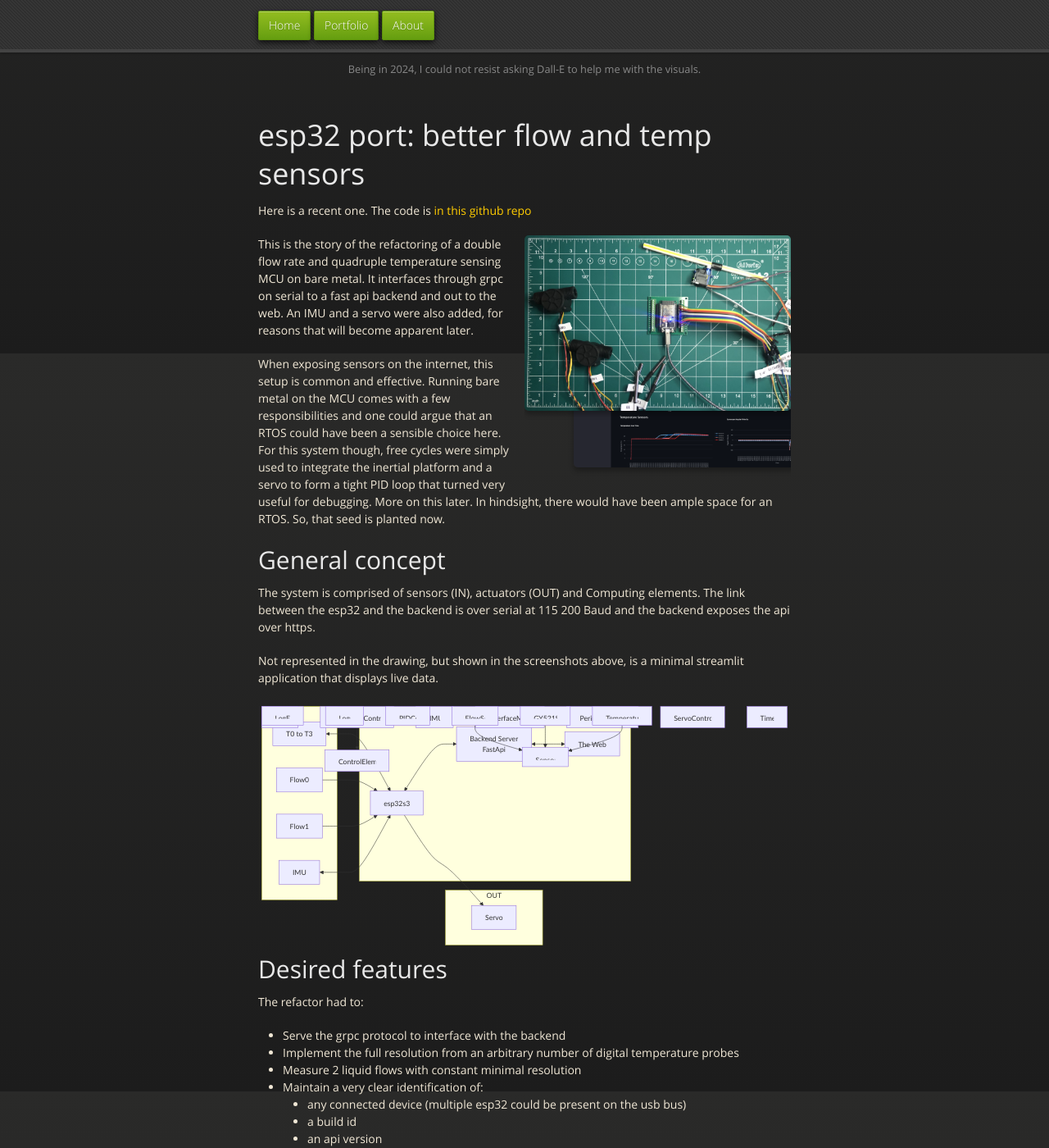
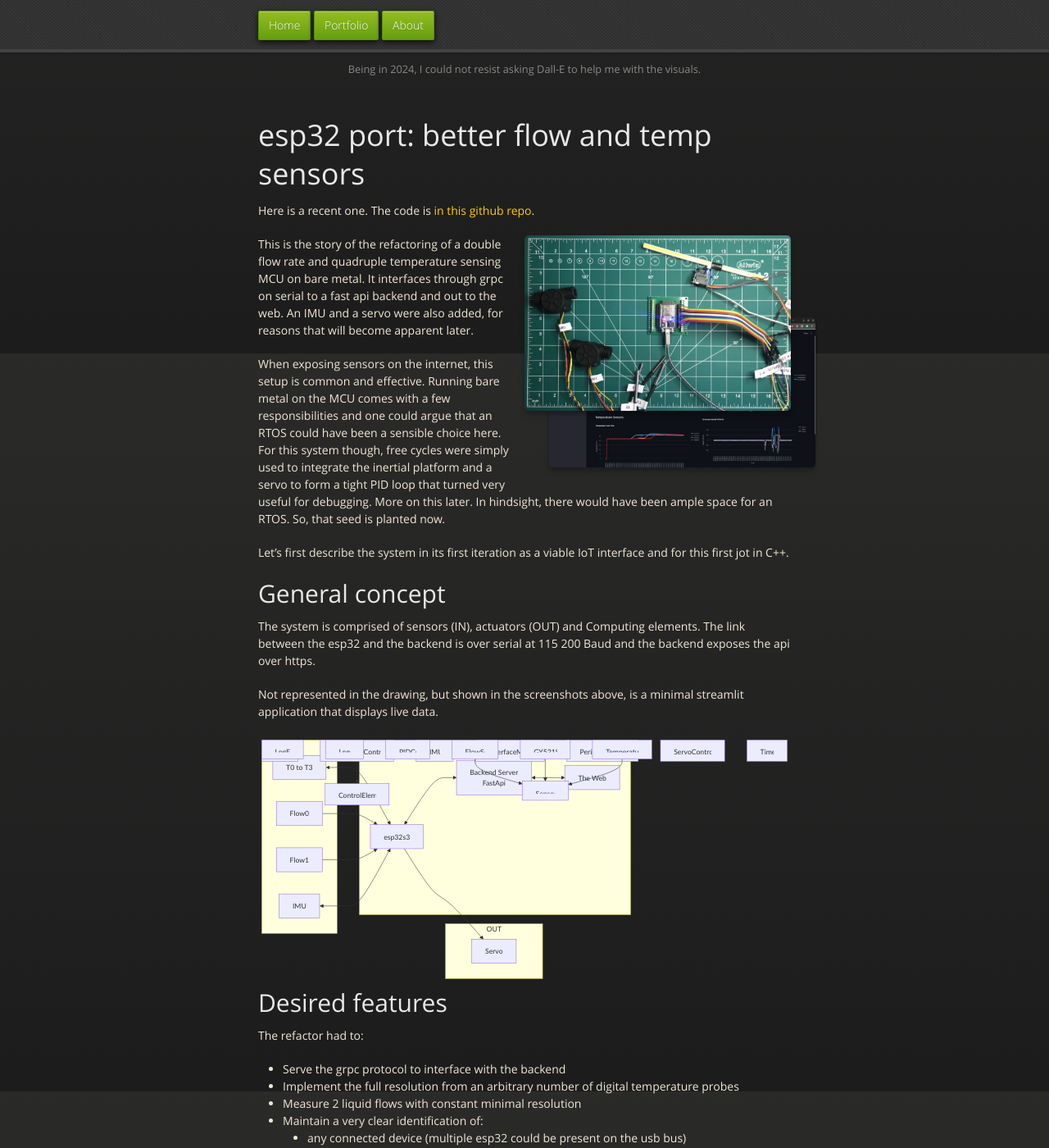
Before and after one commit to fperron-kt88/fx-portfolio, a Jekyll site: the page built from _posts/2024-12-17-new-esp32-flow-and-temp.md, in a window 1280 px wide and 1400 px high, scrolled down 469 px. Shown: the whole window at 82% size. Built offline with Jekyll 4.4.1, drawn with Linux system fonts in a browser that asks for light colours; comment, search, counter and statistics services are not loaded; part of the change alters nothing that is shown.

```diff
--- a/_posts/2024-12-17-new-esp32-flow-and-temp.md
+++ b/_posts/2024-12-17-new-esp32-flow-and-temp.md
@@ -23,7 +23,7 @@ asking Dall-E to help me with the visuals." %}
 
 # {{page.title}}
 
-Here is a recent one. The code is [in this github repo](https://github.com/fperron-kt88/fx-grpc-auto-detect)
+Here is a recent one. The code is [in this github repo](https://github.com/fperron-kt88/fx-grpc-auto-detect).
 
 <div class="image-stack-wrapper">
   <div class="diagonal-stack">
@@ -77,7 +77,7 @@ Here is a recent one. The code is [in this github repo](https://github.com/fperr
 
 .diagonal-bottom {
   top: 100px; /* Vertical offset for diagonal stacking */
-  left: 60px; /* Adjust as needed for horizontal overlap */
+  left: 30px; /* Adjust as needed for horizontal overlap */
   z-index: 1;
 }
 
@@ -90,9 +90,9 @@ Here is a recent one. The code is [in this github repo](https://github.com/fperr
   float: right;
   width: 50%; /* Adjust based on available space */
   margin-left: 10px;
-  shape-outside: polygon(0% 0%, 100% 0%, 100% 100%, 0% 100%);
-  clip-path: polygon(0% 0%, 100% 0%, 100% 100%, 0% 100%);
-  height: 300px; /* Matches the `.diagonal-stack` height */
+  shape-outside: polygon(0% 0%, 90% 0%, 90% 90%, 0% 90%);
+  clip-path: polygon(-10% -10%, 110% -10%, 110% 110%, -10% 110%); /* Larger polygon */
+  height: 330px; /* Matches the `.diagonal-stack` height */
 }
 </style>
 
@@ -108,6 +108,9 @@ For this system though, free cycles were simply used to integrate the
 inertial platform and a servo to form a tight PID loop that turned very
 useful for debugging. More on this later. In hindsight, there would have
 been ample space for an RTOS. So, that seed is planted now.
+
+Let's first describe the system in its first iteration as a viable
+IoT interface and for this first jot in C++.
 
 ## General concept
 
```
